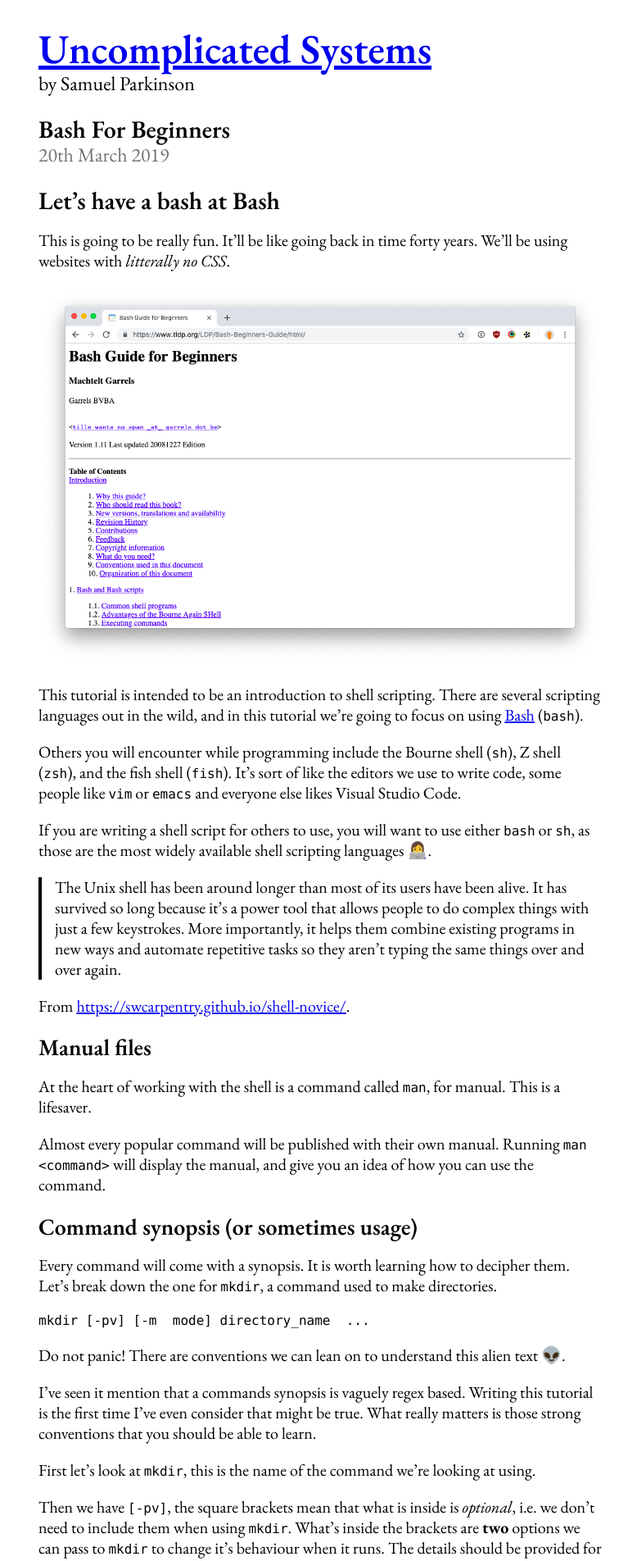
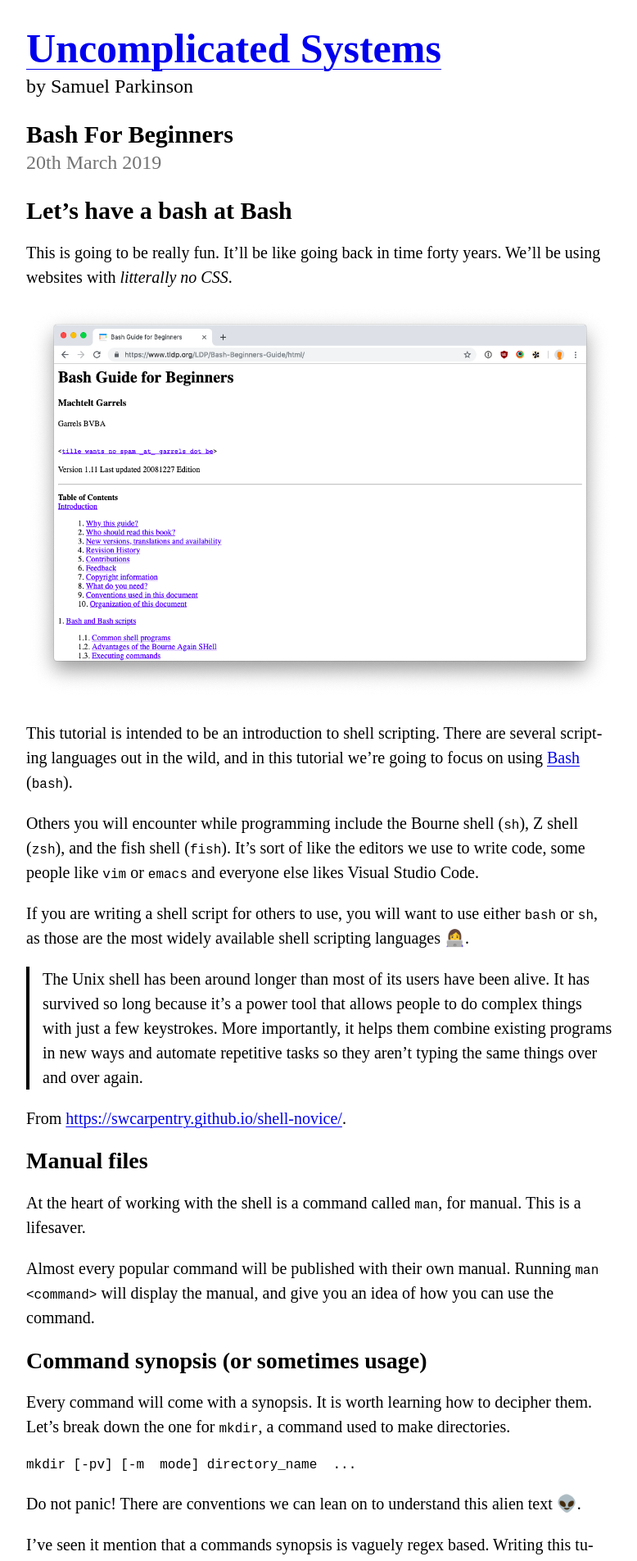
Before and after one commit to sjparkinson/uncomplicated.systems, a Jekyll site: the page built from _posts/2019-03-20-bash-for-beginners.md, in a window 1280 px wide. Shown: the top 1904 px of the page at 82% size, without its empty margins (249-1027 px from the left). Built offline with Jekyll 4.4.1, drawn with Linux system fonts in a browser that asks for light colours.

Commit message:
Update .gitignore, tasks.json, and _headers; enhance main.css with new font faces and styles

```diff
--- a/assets/css/main.css
+++ b/assets/css/main.css
@@ -1,19 +1,55 @@
 @font-face {
     font-family: "EB Garamond";
-    font-stretch: 100%;
-    font-style: normal;
+    font-style: italic;
     font-weight: 400 800;
-    font-display: swap;
-    src: url(/assets/fonts/EBGaramond.woff2) format("woff2");
+    font-display: optional;
+    src: url(../fonts/eb-garamond-italic-ext.woff2) format("woff2");
+    unicode-range: U+0100-02BA, U+02BD-02C5, U+02C7-02CC, U+02CE-02D7, U+02DD-02FF, U+0304, U+0308, U+0329, U+1D00-1DBF, U+1E00-1E9F, U+1EF2-1EFF, U+2020, U+20A0-20AB, U+20AD-20C0, U+2113, U+2C60-2C7F, U+A720-A7FF;
 }
 
 @font-face {
     font-family: "EB Garamond";
-    font-stretch: 100%;
     font-style: italic;
     font-weight: 400 800;
-    font-display: swap;
-    src: url(/assets/fonts/EBGaramond-Italic.woff2) format("woff2");
+    font-display: optional;
+    src: url(../fonts/eb-garamond-italic-latin.woff2) format("woff2");
+    unicode-range: U+0000-00FF, U+0131, U+0152-0153, U+02BB-02BC, U+02C6, U+02DA, U+02DC, U+0304, U+0308, U+0329, U+2000-206F, U+20AC, U+2122, U+2191, U+2193, U+2212, U+2215, U+FEFF, U+FFFD;
+}
+
+@font-face {
+    font-family: "EB Garamond";
+    font-style: normal;
+    font-weight: 400 800;
+    font-display: optional;
+    src: url(../fonts/eb-garamond-normal-ext.woff2) format("woff2");
+    unicode-range: U+0100-02BA, U+02BD-02C5, U+02C7-02CC, U+02CE-02D7, U+02DD-02FF, U+0304, U+0308, U+0329, U+1D00-1DBF, U+1E00-1E9F, U+1EF2-1EFF, U+2020, U+20A0-20AB, U+20AD-20C0, U+2113, U+2C60-2C7F, U+A720-A7FF;
+}
+
+@font-face {
+    font-family: "EB Garamond";
+    font-style: normal;
+    font-weight: 400 800;
+    font-display: optional;
+    src: url(../fonts/eb-garamond-normal-latin.woff2) format("woff2");
+    unicode-range: U+0000-00FF, U+0131, U+0152-0153, U+02BB-02BC, U+02C6, U+02DA, U+02DC, U+0304, U+0308, U+0329, U+2000-206F, U+20AC, U+2122, U+2191, U+2193, U+2212, U+2215, U+FEFF, U+FFFD;
+}
+
+@font-face {
+    font-family: "Google Sans Code";
+    font-style: normal;
+    font-weight: 400;
+    font-display: optional;
+    src: url(../fonts/google-sans-code-ext.woff) format("woff");
+    unicode-range: U+0100-02BA, U+02BD-02C5, U+02C7-02CC, U+02CE-02D7, U+02DD-02FF, U+0304, U+0308, U+0329, U+1D00-1DBF, U+1E00-1E9F, U+1EF2-1EFF, U+2020, U+20A0-20AB, U+20AD-20C0, U+2113, U+2C60-2C7F, U+A720-A7FF;
+}
+
+@font-face {
+    font-family: "Google Sans Code";
+    font-style: normal;
+    font-weight: 400;
+    font-display: optional;
+    src: url(../fonts/google-sans-code-latin.woff) format("woff");
+    unicode-range: U+0000-00FF, U+0131, U+0152-0153, U+02BB-02BC, U+02C6, U+02DA, U+02DC, U+0304, U+0308, U+0329, U+2000-206F, U+20AC, U+2122, U+2191, U+2193, U+2212, U+2215, U+FEFF, U+FFFD;
 }
 
 :root {
@@ -78,19 +114,38 @@
 body {
     color: var(--text-color);
     font-family: "EB Garamond", serif;
+    font-feature-settings: "kern", "liga", "onum";
     font-optical-sizing: auto;
     font-size: var(--body-font-size);
     font-style: normal;
     font-weight: 400;
+    line-height: 1.5;
     margin: 0 auto;
     max-width: 75ch;
     padding: 2rem 1rem;
+    text-rendering: optimizeLegibility;
 }
 
 /*
 Text-level semantics
 ====================
 */
+
+p {
+    hanging-punctuation: first last;
+    hyphens: auto;
+    orphans: 2;
+    widows: 2;
+}
+
+p code {
+    hyphens: none;
+}
+
+a {
+    text-decoration-thickness: 1px;
+    text-underline-offset: 0.15em;
+}
 
 /**
 Add the correct font weight in Chrome and Safari.
@@ -103,15 +158,19 @@
 
 /**
 1. Improve consistency of default fonts in all browsers. (https://github.com/sindresorhus/modern-normalize/issues/3)
-2. Correct the odd 'em' font sizing in all browsers.
+2. Correct the odd "em" font sizing in all browsers.
 */
 
 code,
 kbd,
 samp,
 pre {
-    font-family: SFMono-Regular, Menlo, Monaco, Consolas, "Liberation Mono", "Courier New", monospace;
-    font-size: 1rem;
+    font-family: "Google Sans Code", monospace;
+    font-size: 0.8em;
+}
+
+pre code {
+    font-size: 1em;
 }
 
 /**
@@ -123,7 +182,7 @@
 }
 
 /**
-Prevent 'sub' and 'sup' elements from affecting the line height in all browsers.
+Prevent "sub" and "sup" elements from affecting the line height in all browsers.
 */
 
 sub,
@@ -181,14 +240,14 @@
 */
 
 button,
-[type='button'],
-[type='reset'],
-[type='submit'] {
+[type="button"],
+[type="reset"],
+[type="submit"] {
     -webkit-appearance: button;
 }
 
 /**
-Remove the padding so developers are not caught out when they zero out 'fieldset' elements in all browsers.
+Remove the padding so developers are not caught out when they zero out "fieldset" elements in all browsers.
 */
 
 legend {
@@ -217,7 +276,7 @@
 2. Correct the outline style in Safari.
 */
 
-[type='search'] {
+[type="search"] {
     -webkit-appearance: textfield;
     outline-offset: -2px;
 }
@@ -232,7 +291,7 @@
 
 /**
 1. Correct the inability to style clickable types in iOS and Safari.
-2. Change font properties to 'inherit' in Safari.
+2. Change font properties to "inherit" in Safari.
 */
 
 ::-webkit-file-upload-button {
```
Also changed, not shown: assets/fonts/eb-garamond-italic-ext.woff2 (added), assets/fonts/eb-garamond-italic-latin.woff2 (renamed from assets/fonts/EBGaramond-Italic.woff2), assets/fonts/eb-garamond-normal-ext.woff2 (added), assets/fonts/eb-garamond-normal-latin.woff2 (renamed from assets/fonts/EBGaramond.woff2), assets/fonts/google-sans-code-ext.woff (added), assets/fonts/google-sans-code-latin.woff (added), 2 other files.
